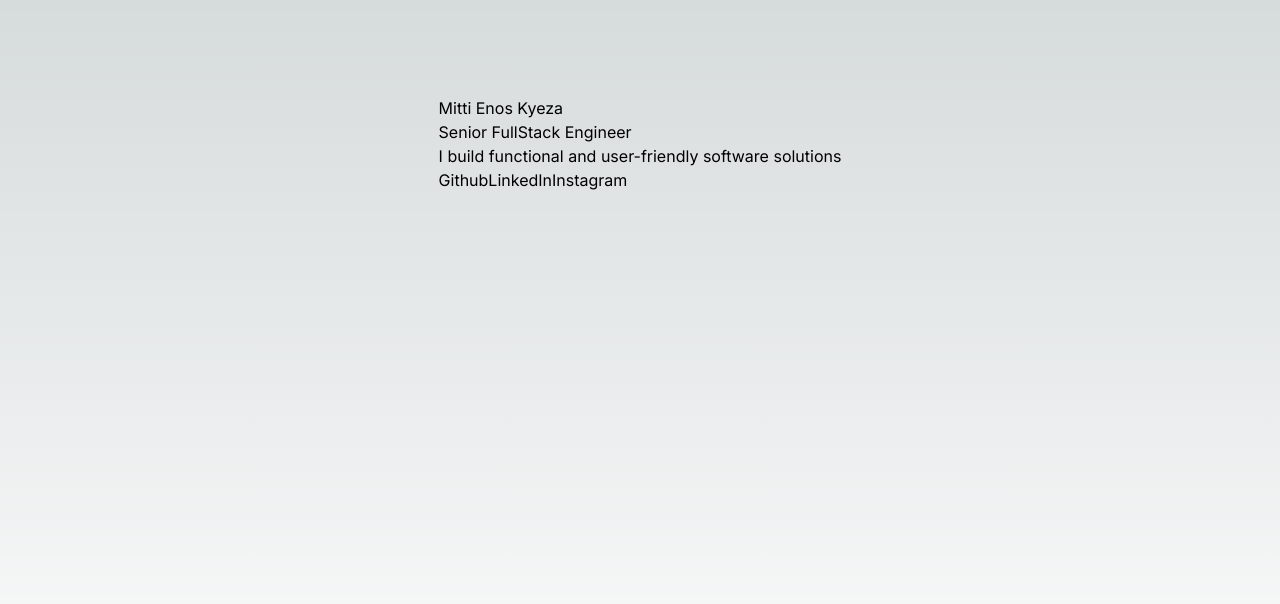
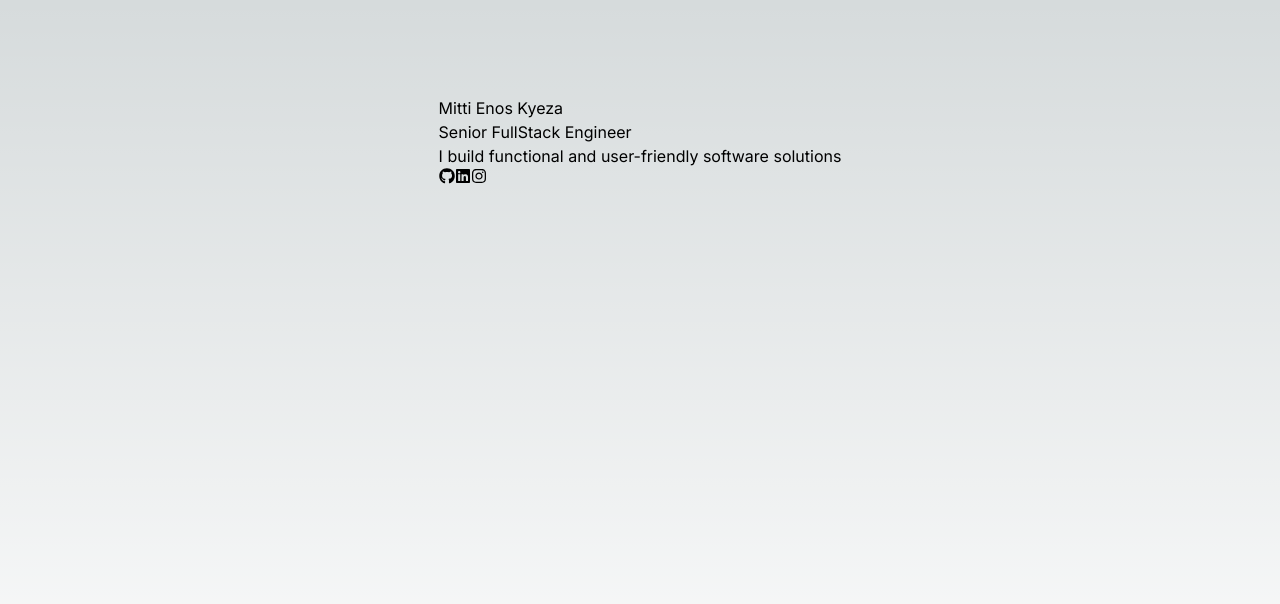
Before and after one commit to enoskyeza/portfolio, a Next.js app: page / in a window 1280 px wide. Shown: the top 604 px of the page. Built offline with nearby package versions, Linux system fonts and the light colour scheme.

Commit message:
add social icons

```diff
--- a/src/components/Hero.tsx
+++ b/src/components/Hero.tsx
@@ -1,4 +1,5 @@
 import React from "react";
+import { FaGithub, FaLinkedin, FaInstagram } from "react-icons/fa";
 
 const Hero = () => {
     return (
@@ -6,10 +7,10 @@ const Hero = () => {
             <h1>Mitti Enos Kyeza</h1>
             <h3>Senior FullStack Engineer</h3>
             <p>I build functional and user-friendly software solutions</p>
-            <div className="socials">
-                <a href="#">Github</a>
-                <a href="#">LinkedIn</a>
-                <a href="#">Instagram</a>
+            <div className="socials flex">
+                <a href="#"><FaGithub height={20}/></a>
+                <a href="#"><FaLinkedin height={20}/></a>
+                <a href="#"><FaInstagram height={20}/></a>
             </div>
         </div>
     )
```
